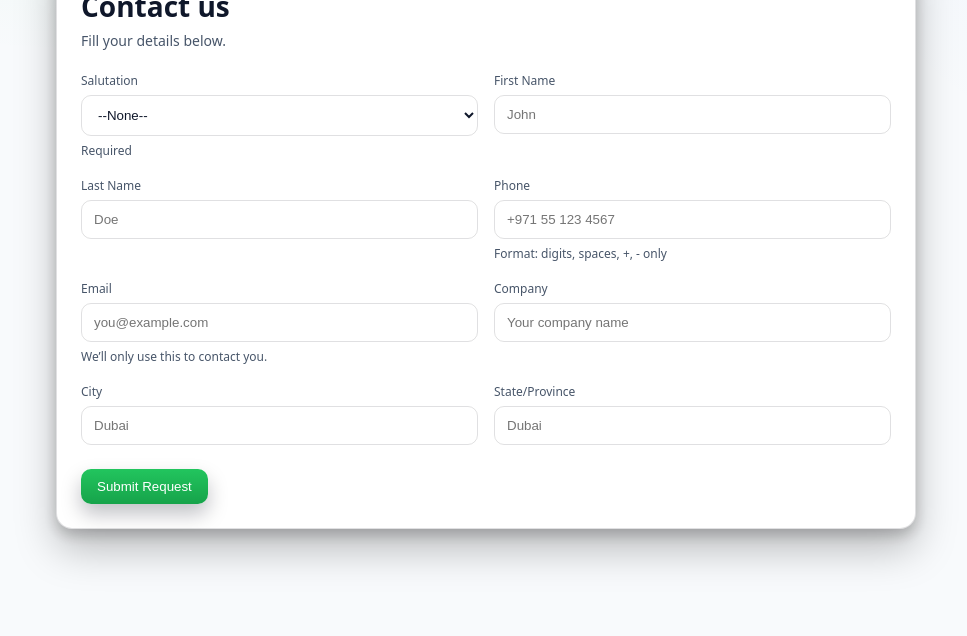
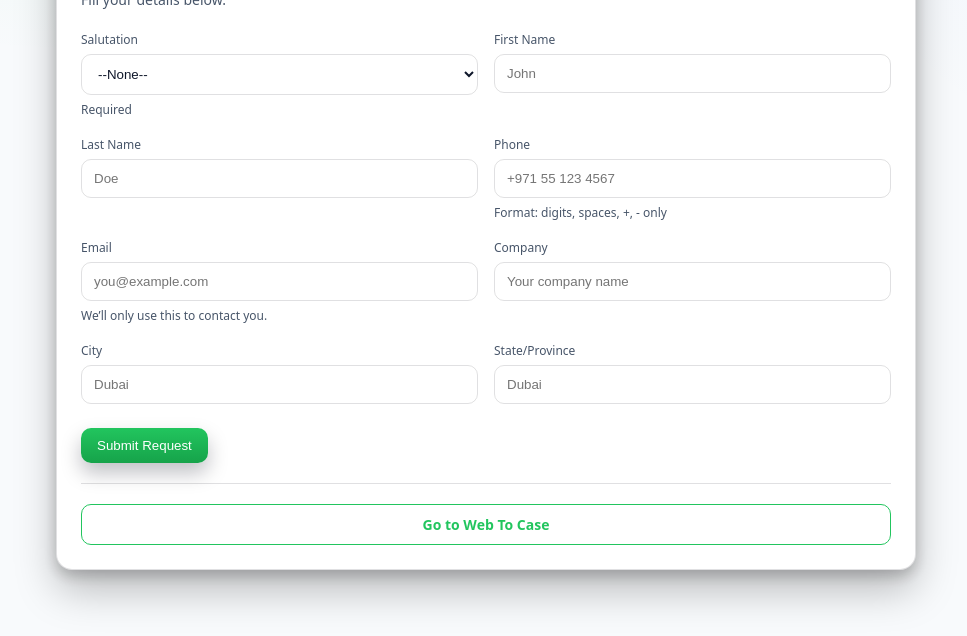
Before and after one commit to rohitKT-23/Salesforce, a plain HTML site: page index.html in a window 1280 px wide. Shown: the part 164-800 px from the top of the page, without its empty margins (154-1121 px from the left). Drawn offline with Linux system fonts and the light colour scheme.

Commit message:
Update title and add navigation buttons

```diff
--- a/index.html
+++ b/index.html
@@ -56,13 +56,19 @@ select:focus, input:focus { border-color: var(--accent); box-shadow: 0 0 0 4px r
 @media (prefers-reduced-motion: reduce) {
 * { animation: none !important; transition: none !important; }
 }
+
+/* Navigation buttons */
+.nav-buttons { display: flex; gap: 10px; margin-top: 20px; padding-top: 20px; border-top: 1px solid var(--border); }
+.nav-button { flex: 1; padding: 10px 16px; border-radius: 10px; background: transparent; border: 1px solid var(--accent); color: var(--accent); cursor: pointer; transition: transform .08s ease, background .2s ease, color .2s ease; text-decoration: none; display: inline-flex; align-items: center; justify-content: center; font-size: 14px; font-weight: 600; }
+.nav-button:hover { background: var(--accent); color: #fff; transform: translateY(-1px); }
+.nav-button:active { transform: translateY(0); }
 </style>
 </head>
 <body>
 <div class="wrap">
 <div class="card">
 <div class="top-accent"></div>
-<h1 class="title">Contact us</h1>
+<h1 class="title">Web To Lead</h1>
 <p class="subtitle">Fill your details below. </p>
 
 <form action="https://webto.salesforce.com/servlet/servlet.WebToLead?encoding=UTF-8&orgId=00DdL00000eQmA1" method="POST" target="leadFrame" id="leadForm">
@@ -131,6 +137,11 @@ select:focus, input:focus { border-color: var(--accent); box-shadow: 0 0 0 4px r
 </div>
 
 </form>
+
+<div class="nav-buttons">
+<a href="WebToCase.html" class="nav-button">Go to Web To Case</a>
+</div>
+
 </div>
 </div>
 
```
